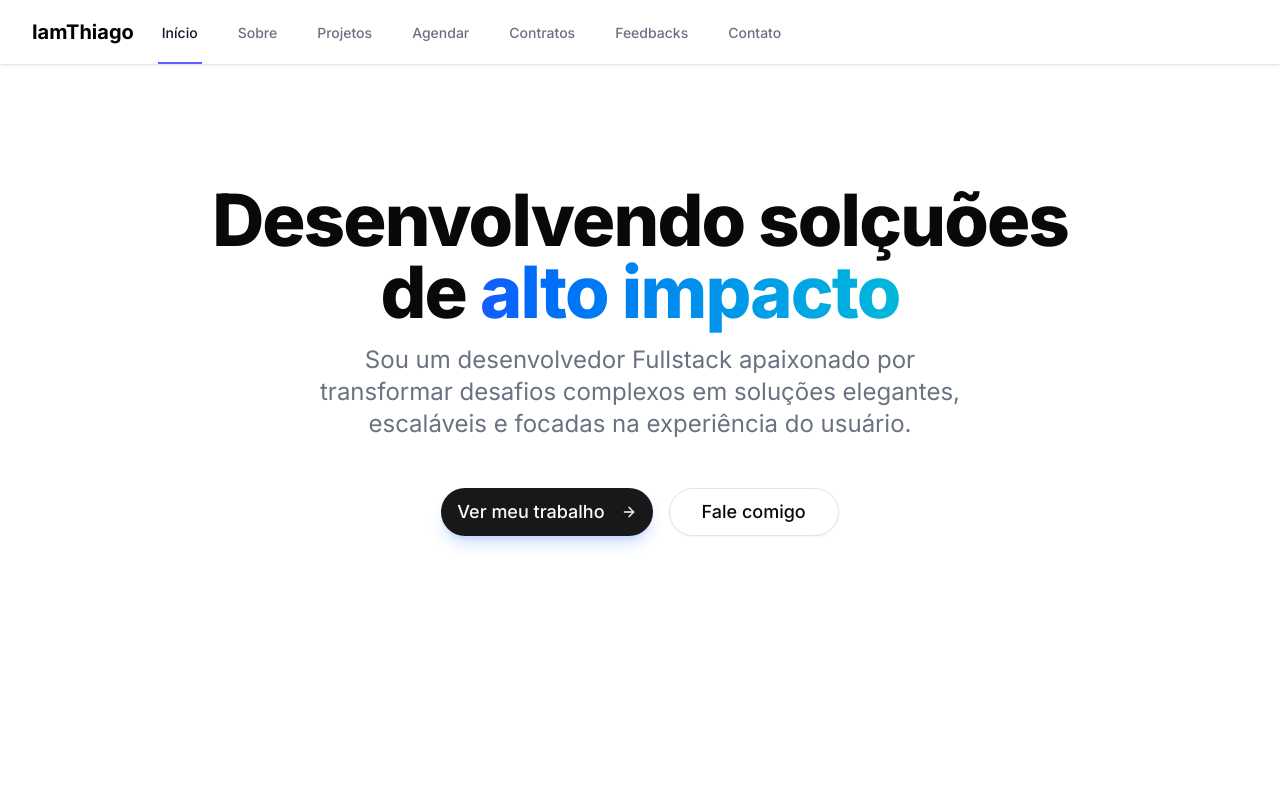
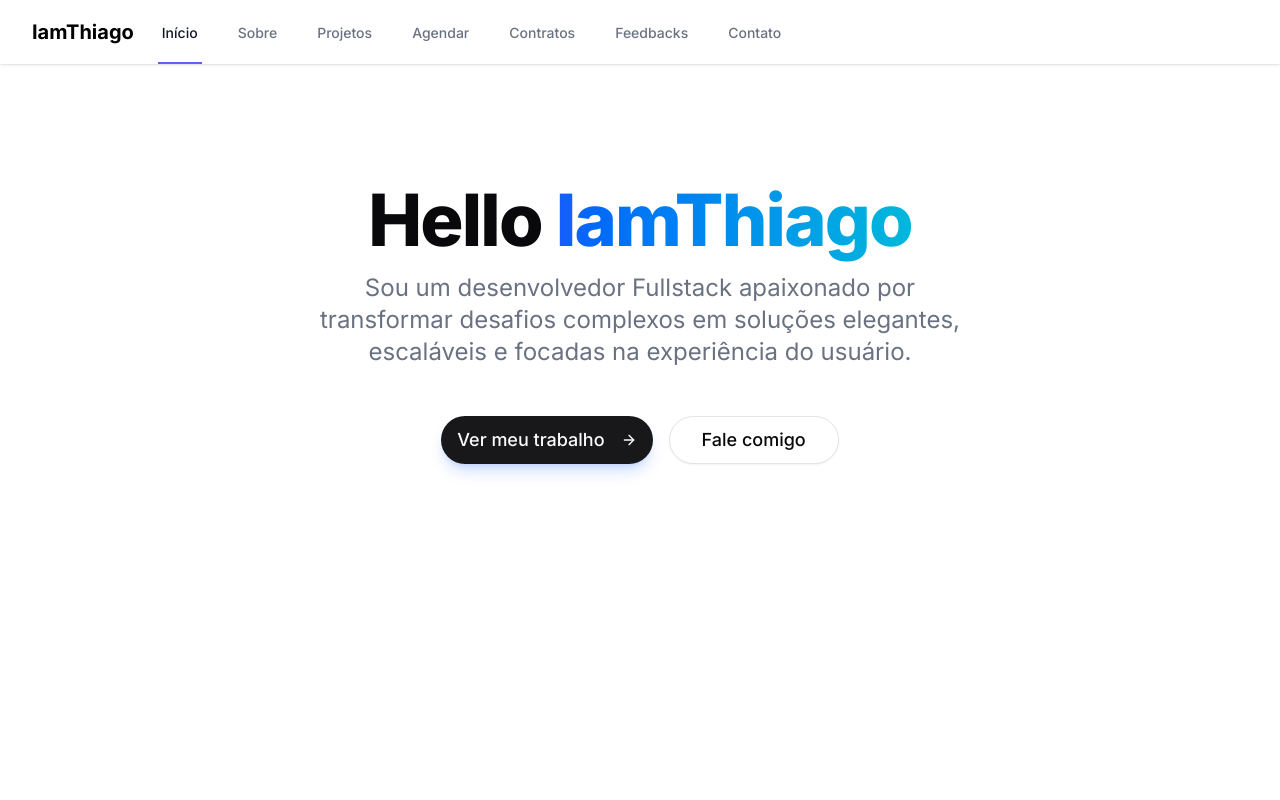
Before and after one commit to IamThiago-IT/me, a Next.js app: page / in a window 1280 px wide. Shown: the top 800 px of the page. Built offline with nearby package versions, Linux system fonts and the light colour scheme.

Commit message:
feat: atualizar mensagem de boas-vindas na página inicial

```diff
--- a/src/app/page.tsx
+++ b/src/app/page.tsx
@@ -13,7 +13,7 @@
       <div className="flex flex-col items-center justify-center space-y-8 py-24 text-center">
         <div className="space-y-4">
           <h1 className="text-5xl md:text-7xl font-extrabold tracking-tight">
-            Desenvolvendo solçuões de <span className="text-transparent bg-clip-text bg-gradient-to-r from-blue-600 to-cyan-500">alto impacto</span>
+            Hello <span className="text-transparent bg-clip-text bg-gradient-to-r from-blue-600 to-cyan-500">IamThiago</span>
           </h1>
           <p className="max-w-2xl mx-auto text-xl md:text-2xl text-gray-500 dark:text-gray-400">
             Sou um desenvolvedor Fullstack apaixonado por transformar desafios complexos em soluções elegantes, escaláveis e focadas na experiência do usuário.
```
